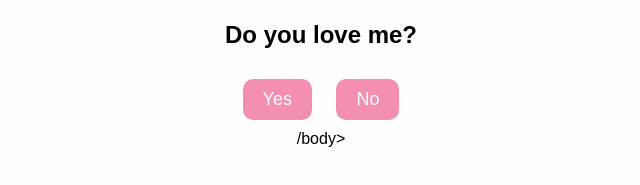
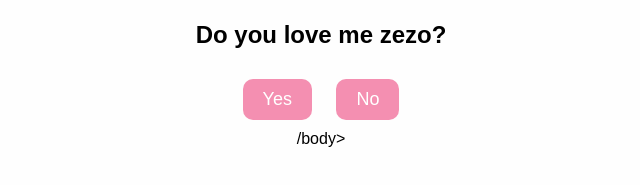
Before and after one commit to zdx33ih-png/My, a plain HTML site: page index.html in a window 1280 px wide. Shown: the part 203-388 px from the top of the page, without its empty margins (319-959 px from the left). Drawn offline with Linux system fonts and the light colour scheme.

Commit message:
Update index.html

```diff
--- a/index.html
+++ b/index.html
@@ -45,7 +45,7 @@
       border-radius: 10px;
     }
 
-    /* زر No يهرب */
+
     .no-btn {
       position: relative;
     }
@@ -55,7 +55,7 @@
 
   <div class="question-container container">
     <video class="local-gif" src="I.mp4" autoplay loop muted></video>
-    <h2 class="question">Do you love me?</h2>
+    <h2 class="question">Do you love me zezo?</h2>
 
     <div class="button-container">
       <button class="yes-btn btn js-yes-btn">Yes</button>
@@ -80,12 +80,12 @@
     const noBtn = document.querySelector('.js-no-btn');
     const resultContainer = document.getElementById('resultContainer');
 
-    // إظهار النتيجة عند الضغط على Yes
+
     yesBtn.addEventListener('click', () => {
       resultContainer.style.display = 'block';
     });
 
-    // جعل زر No يهرب عند الاقتراب
+
     noBtn.addEventListener('mouseover', () => {
       const x = Math.floor(Math.random() * (window.innerWidth - 100));
       const y = Math.floor(Math.random() * (window.innerHeight - 50));
```
